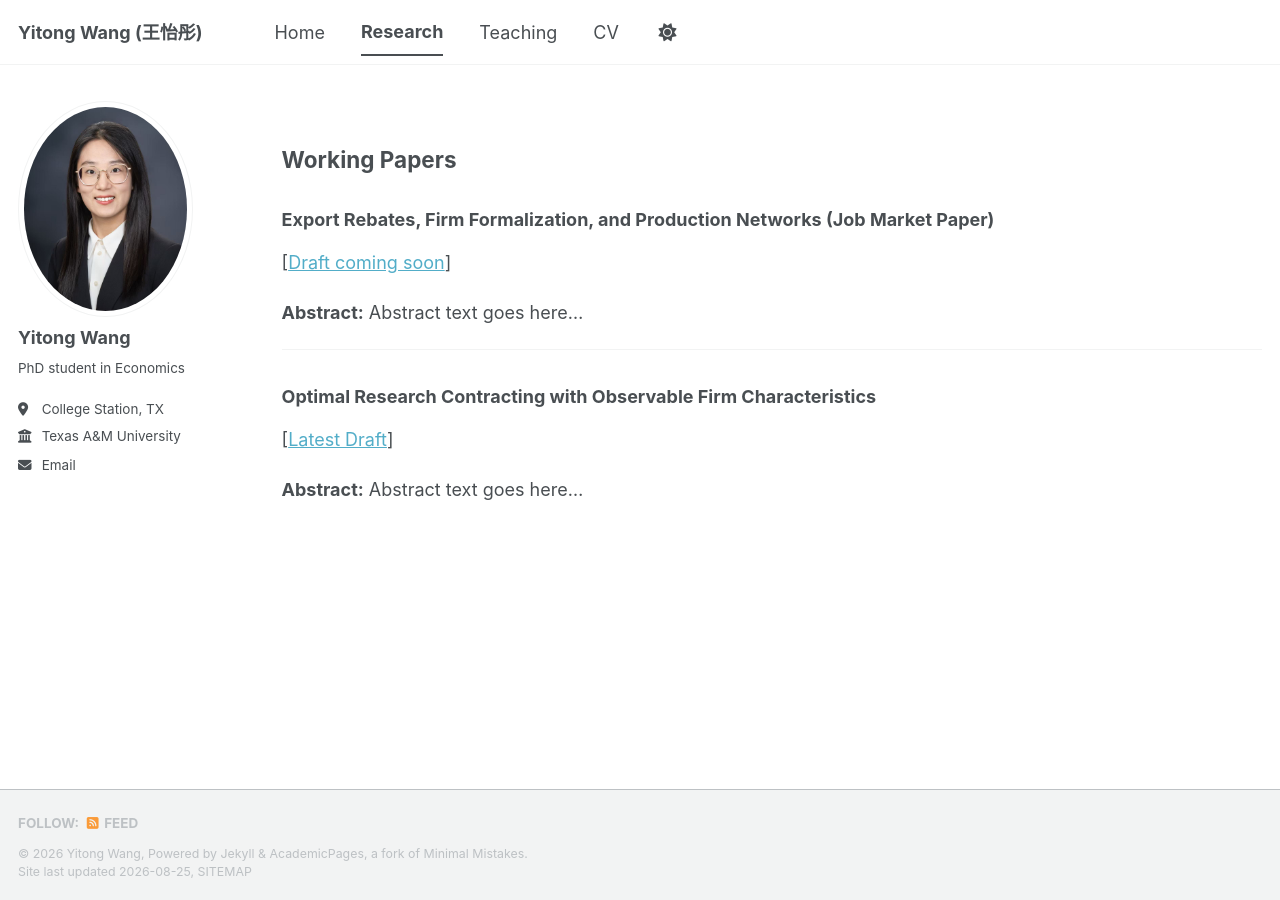
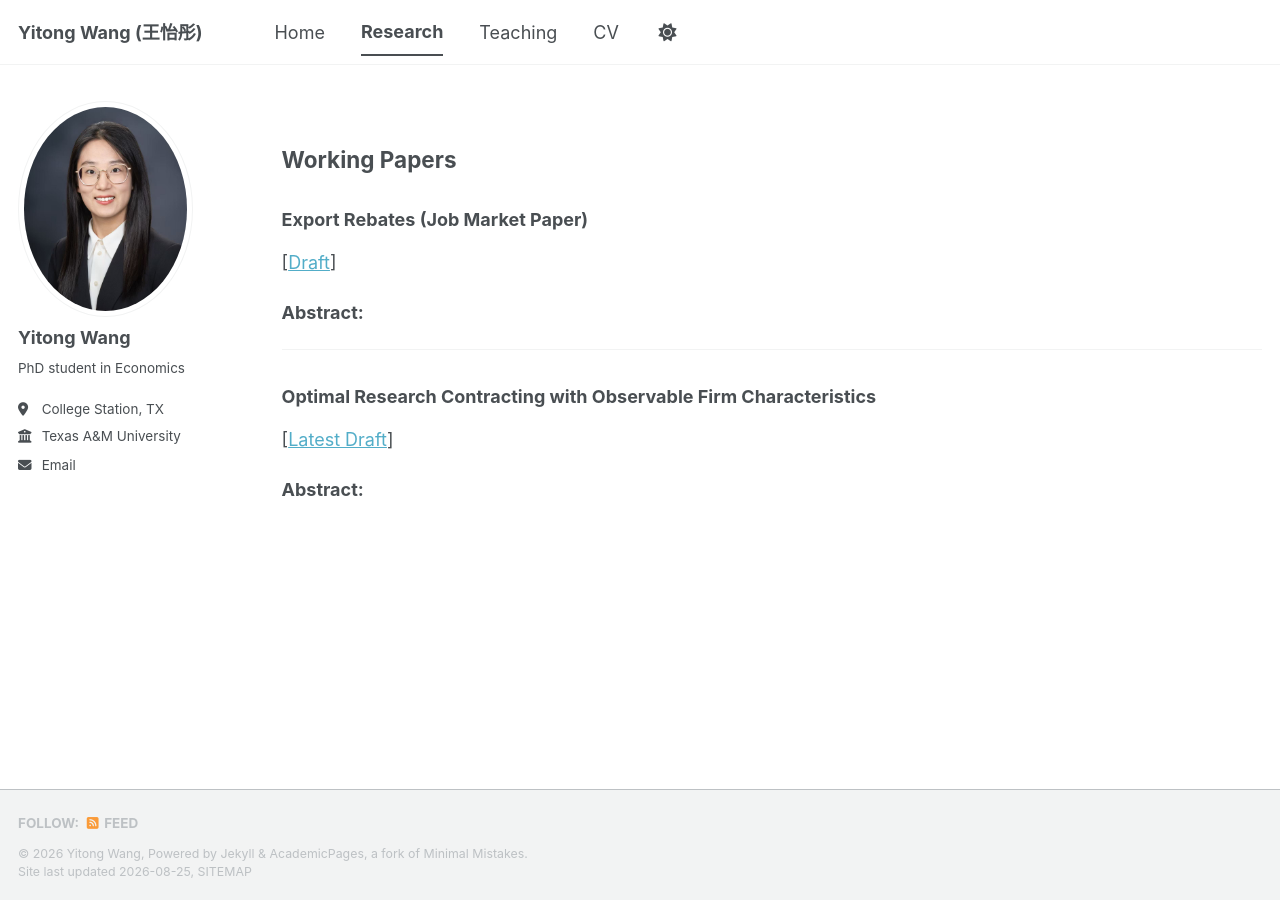
Before and after one commit to yitongwang-econ/yitongwang-econ.github.io, a Jekyll site: the page built from _pages/research.md, in a window 1280 px wide. Built offline with Jekyll 4.4.1, drawn with Linux system fonts in a browser that asks for light colours; a style sheet for code colours, icons or effects is not loaded.

Commit message:
Update research.md

```diff
--- a/_pages/research.md
+++ b/_pages/research.md
@@ -8,11 +8,11 @@ author_profile: true
 
 ## Working Papers
 
-### Export Rebates, Firm Formalization, and Production Networks (Job Market Paper)
+### Export Rebates (Job Market Paper)
 
-[[Draft coming soon](#)]
+[[Draft](#)]
 
-**Abstract:** Abstract text goes here...
+**Abstract:**
 
 ---
 
@@ -20,4 +20,4 @@ author_profile: true
 
 [[Latest Draft](/files/jmp.pdf)]
 
-**Abstract:** Abstract text goes here...
+**Abstract:**
```
